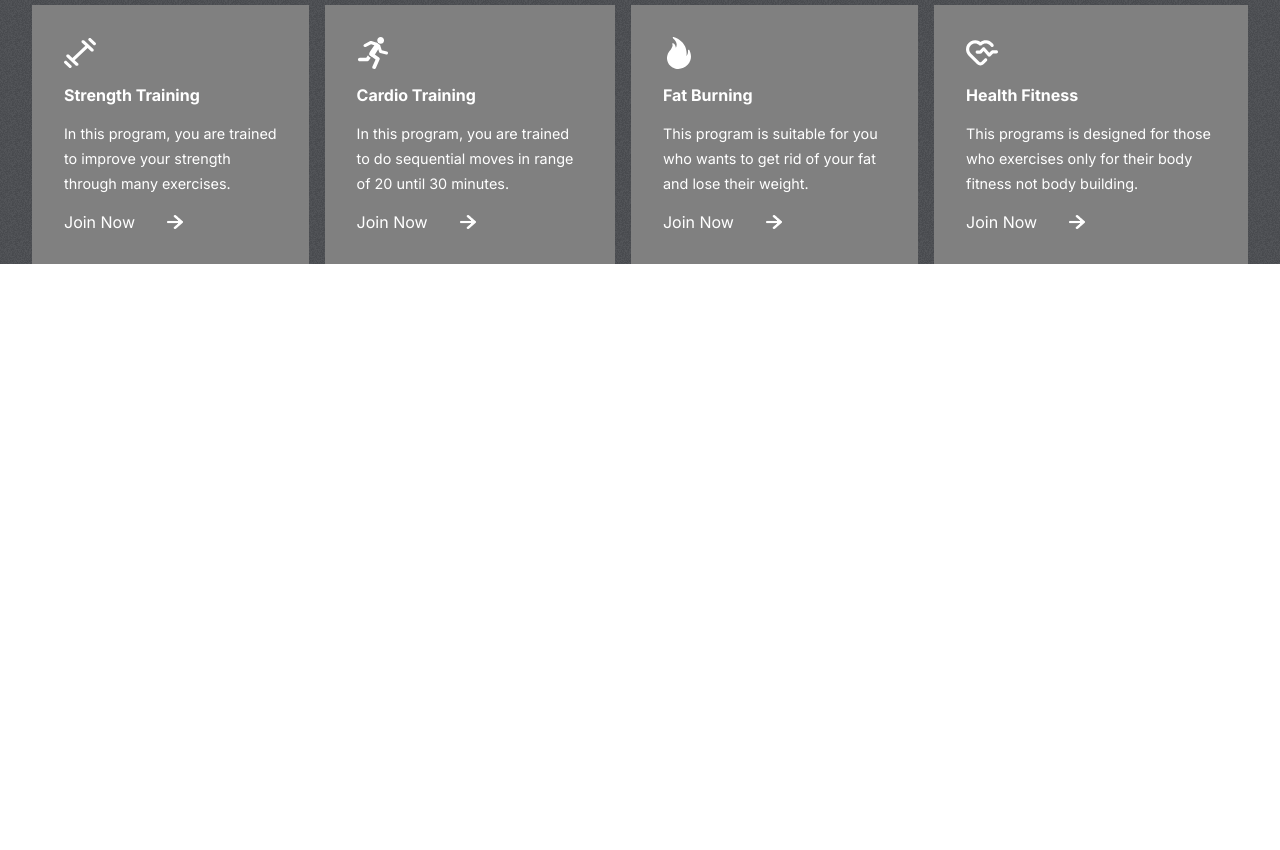
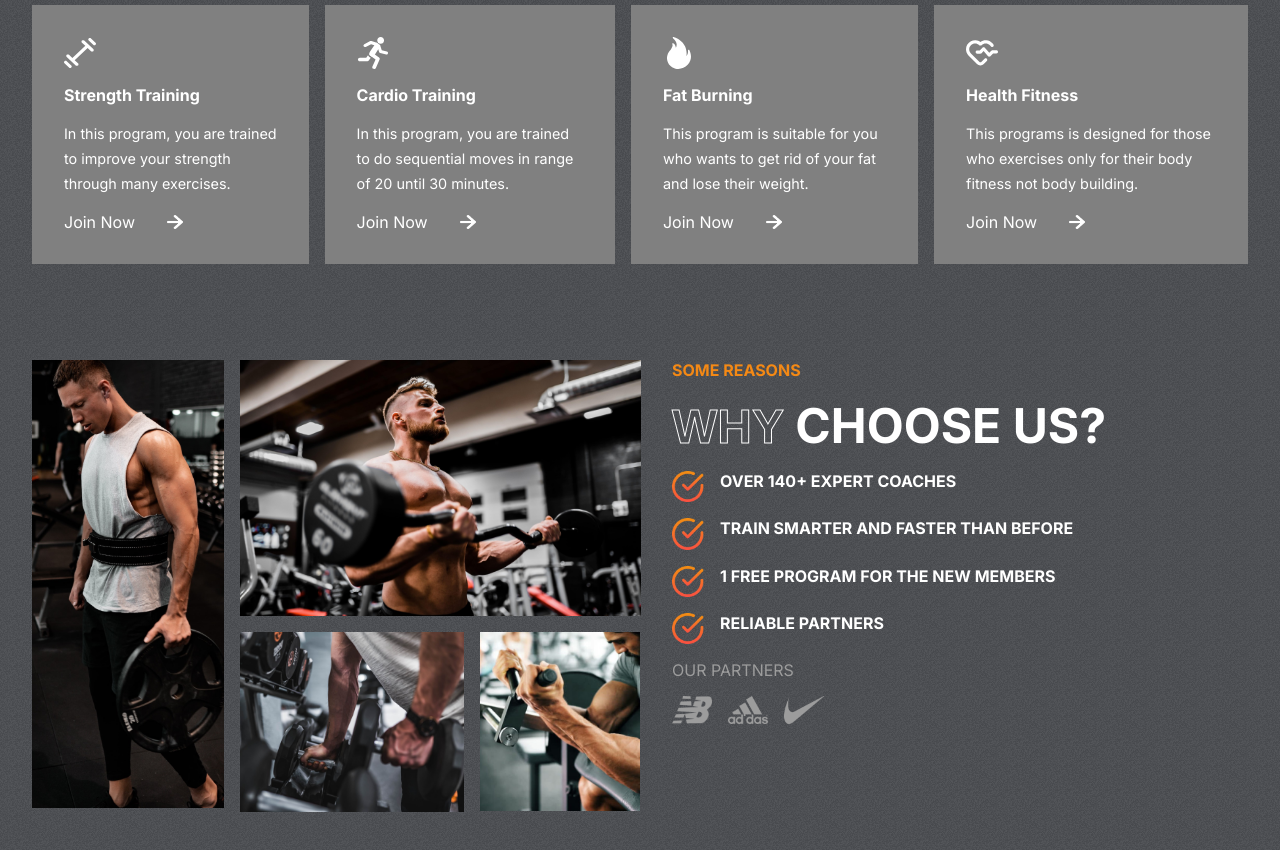
Before and after one commit to harry-jakes3018/fit-club, a React (Create React App) app: page / in a window 1280 px wide. Shown: the part 895-1745 px from the top of the page. Before the commit the page ends 1159 px from the top, so only its background shows below. Built offline with nearby package versions, Linux system fonts and the light colour scheme.

Commit message:
Reasons Section Completed

```diff
--- a/src/App.js
+++ b/src/App.js
@@ -1,12 +1,14 @@
 import "./App.css";
 import HeroSection from "./components/Hero Section/HeroSection";
 import Programs from "./components/Programs/Programs";
+import Reasons from "./components/Reasons/Reasons";
 
 function App() {
     return (
         <div className="App">
             <HeroSection />
             <Programs />
+            <Reasons />
         </div>
     );
 }
--- /dev/null
+++ b/src/components/Reasons/Reasons.css
@@ -0,0 +1,87 @@
+.reasons {
+    padding: 0 2rem;
+    display: flex;
+    gap: 2rem;
+}
+
+.left-r {
+    flex: 1 1;
+    display: grid;
+    grid-template-columns: repeat(3, 1fr);
+    gap: 1rem;
+    grid-auto-rows: 1fr;
+}
+
+.left-r > img {
+    object-fit: cover;
+}
+
+.left-r > :nth-child(1) {
+    width: 12rem;
+    grid-row: 1/3;
+    height: 28rem;
+}
+
+.left-r > :nth-child(2) {
+    width: auto;
+    height: 16rem;
+    grid-column: 2/4;
+    grid-row: 1;
+}
+
+.left-r > :nth-child(3) {
+    width: 14rem;
+    grid-column: 2/3;
+    grid-row: 2;
+}
+
+.left-r > :nth-child(4) {
+    width: 10rem;
+    grid-row: 2;
+    grid-column: 3/4;
+    height: 11.2rem;
+}
+
+.right-r {
+    flex: 1 1;
+    text-transform: uppercase;
+    gap: 1rem;
+    display: flex;
+    flex-direction: column;
+}
+
+.right-r > span {
+    font-weight: bold;
+    color: var(--orange);
+}
+
+.right-r > div {
+    color: white;
+    font-size: 3rem;
+    font-weight: bold;
+}
+
+.details-r {
+    display: flex;
+    flex-direction: column;
+    gap: 1rem;
+}
+
+.details-r > div {
+    display: flex;
+    font-size: 1rem;
+    gap: 1rem;
+}
+
+.details-r > div > img {
+    width: 2rem;
+}
+
+.partners {
+    display: flex;
+    gap: 1rem;
+}
+
+.partners > img {
+    width: 2.5rem;
+}
--- /dev/null
+++ b/src/components/Reasons/Reasons.js
@@ -0,0 +1,61 @@
+import "./Reasons.css";
+import image1 from "../../assets/image1.png";
+import image2 from "../../assets/image2.png";
+import image3 from "../../assets/image3.png";
+import image4 from "../../assets/image4.png";
+import nb from "../../assets/nb.png";
+import adidas from "../../assets/adidas.png";
+import nike from "../../assets/nike.png";
+import tick from "../../assets/tick.png";
+
+const Reasons = () => {
+    return (
+        <div className="reasons" id="reason">
+            <div className="left-r">
+                <img src={image1} alt="" />
+                <img src={image2} alt="" />
+                <img src={image3} alt="" />
+                <img src={image4} alt="" />
+            </div>
+
+            <div className="right-r">
+                <span>some reasons</span>
+
+                <div>
+                    <span className="stroke-text">why</span>
+                    <span> choose us?</span>
+                </div>
+
+                <div className="details-r">
+                    <div>
+                        <img src={tick} alt=""></img>
+                        <span>over 140+ expert coaches</span>
+                    </div>
+                    <div>
+                        <img src={tick} alt="" />
+                        <span>train smarter and faster than before</span>
+                    </div>
+                    <div>
+                        <img src={tick} alt="" />
+                        <span>1 Free program for the new members</span>
+                    </div>
+                    <div>
+                        <img src={tick} alt="" />
+                        <span>reliable partners</span>
+                    </div>
+                </div>
+                <span style={{ color: "var(--gray)", fontWeight: "normal" }}>
+                    our partners
+                </span>
+
+                <div className="partners">
+                    <img src={nb} alt="" />
+                    <img src={adidas} alt="" />
+                    <img src={nike} alt="" />
+                </div>
+            </div>
+        </div>
+    );
+};
+
+export default Reasons;
```
